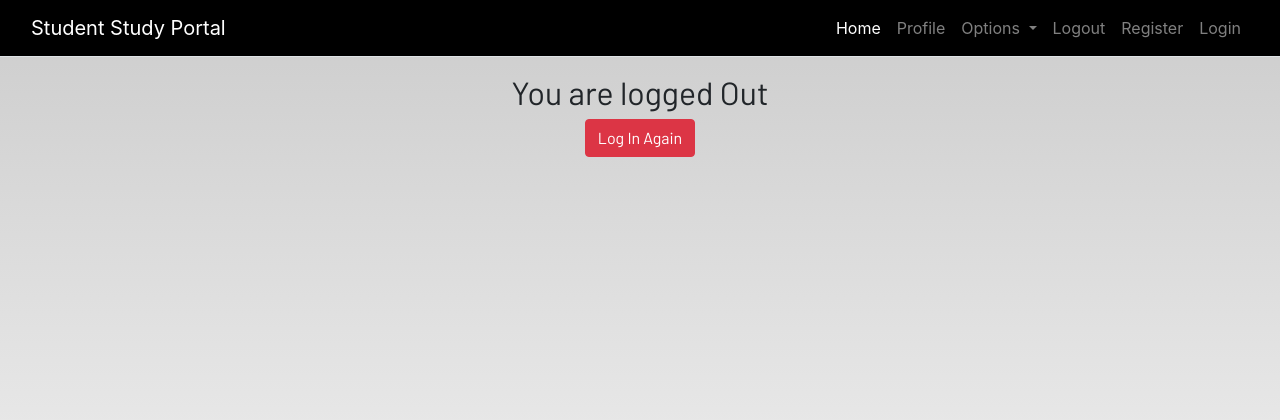
After one commit to nirojfloyd/Django-Student_Study_System, a Django app: page /logout/ in a window 1280 px wide. The commit adds this page. Shown: the top 420 px of the page. Run offline with Django 4.2, Linux system fonts and the light colour scheme; some libraries are stand-ins or nearby versions; some web fonts are replaced.

Commit message:
logout done
-logout page is done
-logout authentication is done
-loginrequired is added for every authentication login

```diff
--- a/studentstudyportal/dashboard/templates/dashboard/base.html
+++ b/studentstudyportal/dashboard/templates/dashboard/base.html
@@ -55,7 +55,7 @@
             </li>
 
             <li class="nav-item">
-              <a class="nav-link" href="#">Logout</a>
+              <a class="nav-link" href="logout">Logout</a>
             </li>
             <li class="nav-item">
               <a class="nav-link" href="register">Register</a>
--- /dev/null
+++ b/studentstudyportal/dashboard/templates/dashboard/logout.html
@@ -0,0 +1,11 @@
+{% extends 'dashboard/base.html' %}
+{% load static %}
+{% block content %}
+<div class="border-top pt-3 text-center">
+  <h2>You are logged Out</h2>
+
+  <small class="text-muted"
+    ><a class="btn btn-danger" href="{% url 'login' %}">Log In Again</a>
+  </small>
+</div>
+{% endblock content %}
--- a/studentstudyportal/dashboard/templates/dashboard/register.html
+++ b/studentstudyportal/dashboard/templates/dashboard/register.html
@@ -20,7 +20,7 @@
 <div class="login-wrapper">
 <div class="container">
 <div class="loginbox">
-<div class="login-left" style="background-image: url('D:\6th sem\Project II\django\studentstudyportal\static\images\lloogin.jpg')">
+<div class="login-left" style="background-image: url('../static/images/lloogin.jpg')">
 
 </div>
 <div class="login-right">
--- a/studentstudyportal/dashboard/urls.py
+++ b/studentstudyportal/dashboard/urls.py
@@ -5,4 +5,5 @@ urlpatterns = [
     path('',views.home,name="home"),
     path('youtube',views.youtube,name="youtube"),
     path('notes/',views.notes,name='notes'),
+
 ]
--- a/studentstudyportal/dashboard/views.py
+++ b/studentstudyportal/dashboard/views.py
@@ -15,6 +15,7 @@
 
 
 #creating views here
+@login_required
 def home(request):
     return render(request,'dashboard/home.html')
 
--- a/studentstudyportal/studentstudyportal/urls.py
+++ b/studentstudyportal/studentstudyportal/urls.py
@@ -27,7 +27,8 @@ urlpatterns = [
     path('admin/', admin.site.urls),
     path('',include('dashboard.urls')),
     path('register/',dash_views.register,name='register'),
-    path('login/',auth_views.LoginView.as_view(template_name ="dashboard/login.html"),name='login')
+    path('login/',auth_views.LoginView.as_view(template_name ="dashboard/login.html"),name='login'),
+    path('logout/',auth_views.LogoutView.as_view(template_name ="dashboard/logout.html"),name='logout')
 
 
 
```
Also changed, not shown: studentstudyportal/db.sqlite3.
